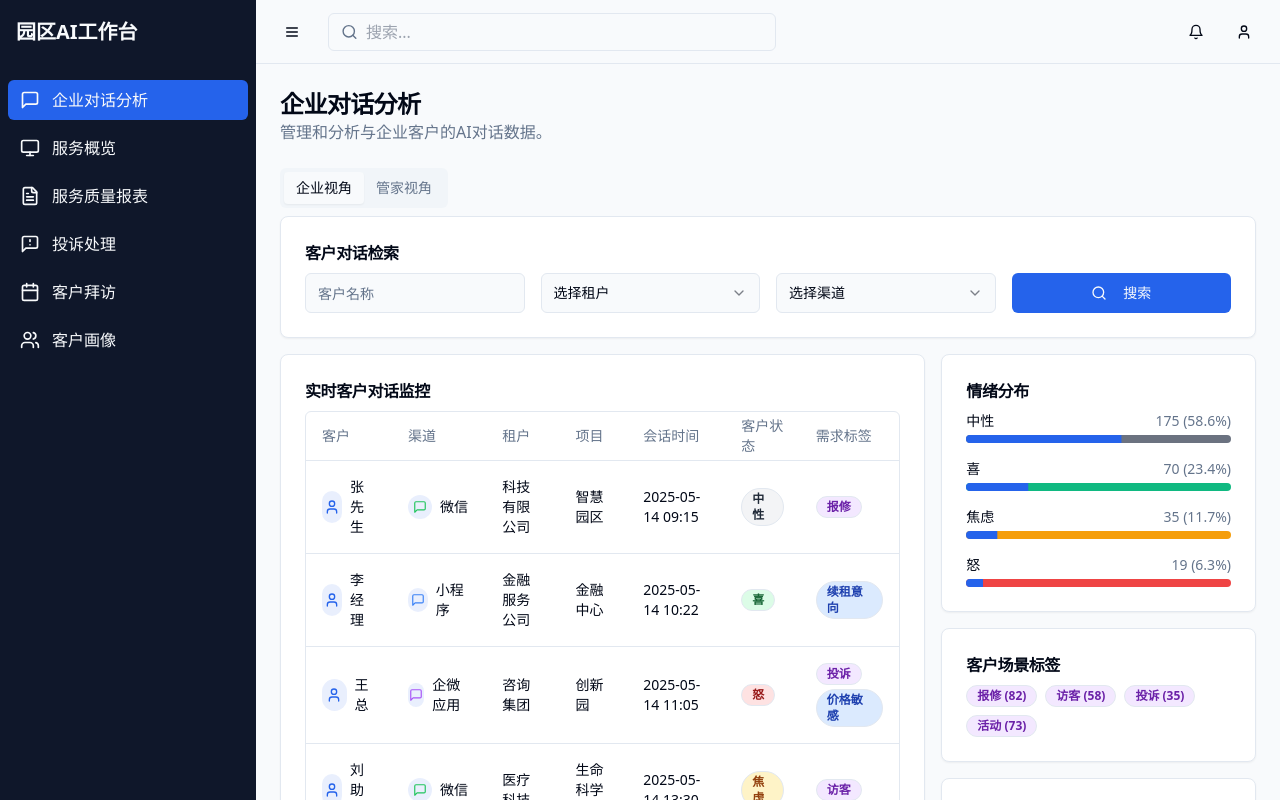
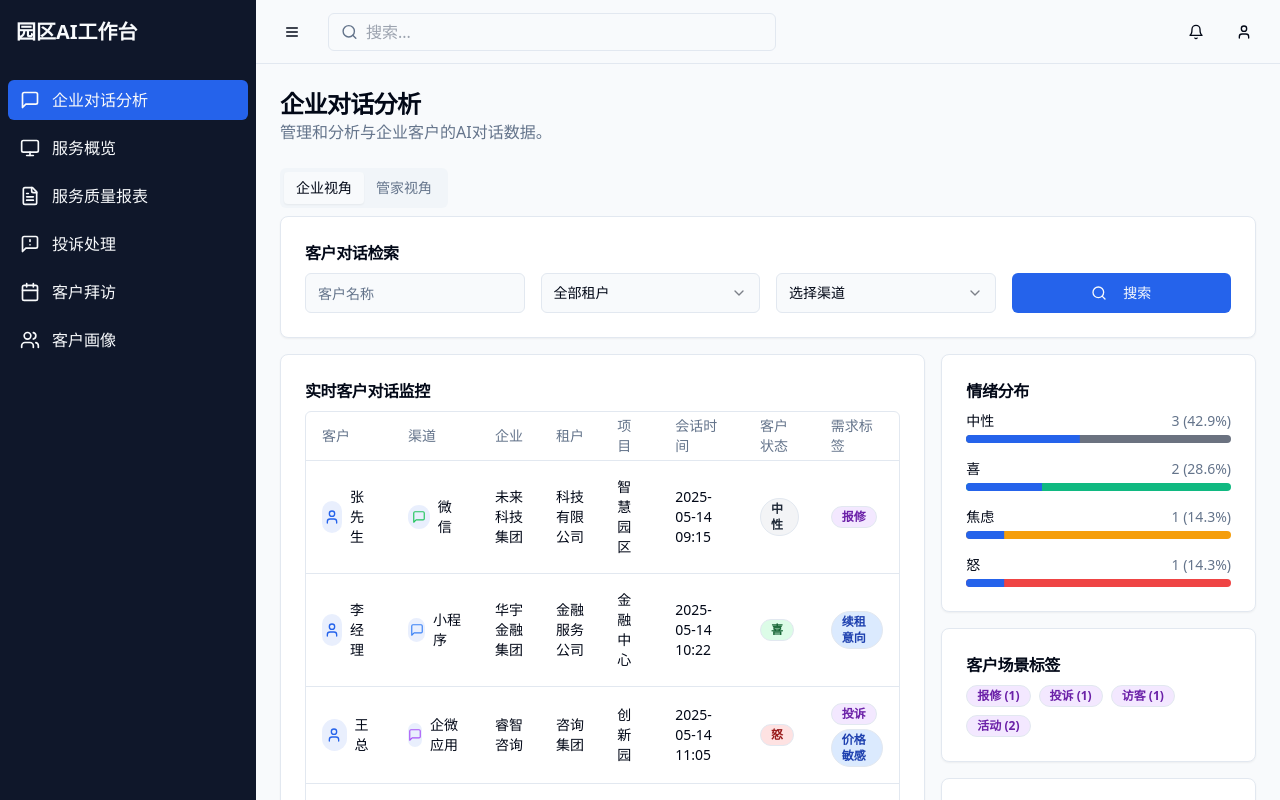
Before and after one commit to zeeklog/smart-park-workbench-42, a React (Vite) app: page /conversations in a window 1280 px wide. Built offline with nearby package versions, Linux system fonts and the light colour scheme.

Commit message:
Add enterprise column and dynamic emotion updates
Adds an "企业" (enterprise) column to the conversation table. Implements dynamic updates to the emotion distribution based on the selected tenant, including animation.

```diff
--- a/src/components/dashboard/ConversationTable.tsx
+++ b/src/components/dashboard/ConversationTable.tsx
@@ -17,6 +17,7 @@ export interface Conversation {
   userName: string;
   botName: string;
   tenant: string;
+  enterprise: string; // Added enterprise field
   project: string;
   createdAt: string;
   tags: {
@@ -54,6 +55,7 @@ const ConversationTable: React.FC<ConversationTableProps> = ({
           <TableRow>
             <TableHead className="w-[80px]">客户</TableHead>
             <TableHead>渠道</TableHead>
+            <TableHead>企业</TableHead> {/* Added enterprise column */}
             <TableHead>租户</TableHead>
             <TableHead>项目</TableHead>
             <TableHead>会话时间</TableHead>
@@ -80,6 +82,7 @@ const ConversationTable: React.FC<ConversationTableProps> = ({
                   {conversation.channel}
                 </div>
               </TableCell>
+              <TableCell>{conversation.enterprise}</TableCell> {/* Display enterprise */}
               <TableCell>{conversation.tenant}</TableCell>
               <TableCell>{conversation.project}</TableCell>
               <TableCell>{conversation.createdAt}</TableCell>
--- a/src/components/dashboard/EmotionCard.tsx
+++ b/src/components/dashboard/EmotionCard.tsx
@@ -12,9 +12,10 @@ interface EmotionData {
 interface EmotionCardProps {
   emotions: EmotionData[];
   total: number;
+  className?: string;
 }
 
-const EmotionCard: React.FC<EmotionCardProps> = ({ emotions, total }) => {
+const EmotionCard: React.FC<EmotionCardProps> = ({ emotions, total, className }) => {
   const getEmotionColor = (emotion: string) => {
     switch (emotion) {
       case '喜':
@@ -29,7 +30,7 @@ const EmotionCard: React.FC<EmotionCardProps> = ({ emotions, total }) => {
   };
 
   return (
-    <Card>
+    <Card className={className}>
       <CardHeader className="pb-2">
         <CardTitle className="text-md">情绪分布</CardTitle>
       </CardHeader>
@@ -45,7 +46,7 @@ const EmotionCard: React.FC<EmotionCardProps> = ({ emotions, total }) => {
               </div>
               <Progress
                 value={emotion.percentage}
-                className={`h-2 ${getEmotionColor(emotion.label)}`}
+                className={`h-2 ${getEmotionColor(emotion.label)} transition-all duration-300 ease-in-out`}
               />
             </div>
           ))}
--- a/src/pages/ConversationsPage.tsx
+++ b/src/pages/ConversationsPage.tsx
@@ -1,4 +1,5 @@
-import React, { useState } from 'react';
+
+import React, { useState, useEffect, useMemo } from 'react';
 import ConversationTable, { Conversation } from '@/components/dashboard/ConversationTable';
 import EmotionCard from '@/components/dashboard/EmotionCard';
 import SceneTagsCard from '@/components/dashboard/SceneTagsCard';
@@ -25,36 +26,17 @@ interface EmotionData {
 
 const ConversationsPage = () => {
   const [activeTab, setActiveTab] = useState('enterprise');
+  const [selectedTenant, setSelectedTenant] = useState<string>('all');
 
-  // Mock data - fixed type for emotionsData
-  const emotionsData: EmotionData[] = [
-    { label: '中性', count: 175, percentage: 58.6 },
-    { label: '喜', count: 70, percentage: 23.4 },
-    { label: '焦虑', count: 35, percentage: 11.7 },
-    { label: '怒', count: 19, percentage: 6.3 },
-  ];
-
-  const sceneTags = [
-    { label: '报修', count: 82 },
-    { label: '访客', count: 58 },
-    { label: '投诉', count: 35 },
-    { label: '活动', count: 73 },
-  ];
-
-  const intentTags = [
-    { label: '续租意向', count: 42 },
-    { label: '价格敏感', count: 28 },
-    { label: '功能探查', count: 63 },
-    { label: '园区活动', count: 55 },
-  ];
-
-  const conversations: Conversation[] = [
+  // Mock data - with enterprise information
+  const allConversations: Conversation[] = [
     {
       id: '1',
       channel: '微信',
       userName: '张先生',
       botName: 'AI助手',
       tenant: '科技有限公司',
+      enterprise: '未来科技集团',
       project: '智慧园区',
       createdAt: '2025-05-14 09:15',
       tags: {
@@ -68,6 +50,7 @@ const ConversationsPage = () => {
       userName: '李经理',
       botName: 'AI助手',
       tenant: '金融服务公司',
+      enterprise: '华宇金融集团',
       project: '金融中心',
       createdAt: '2025-05-14 10:22',
       tags: {
@@ -81,6 +64,7 @@ const ConversationsPage = () => {
       userName: '王总',
       botName: 'AI助手',
       tenant: '咨询集团',
+      enterprise: '睿智咨询',
       project: '创新园',
       createdAt: '2025-05-14 11:05',
       tags: {
@@ -95,6 +79,7 @@ const ConversationsPage = () => {
       userName: '刘助理',
       botName: 'AI助手',
       tenant: '医疗科技',
+      enterprise: '健康医疗集团',
       project: '生命科学园',
       createdAt: '2025-05-14 13:30',
       tags: {
@@ -108,6 +93,7 @@ const ConversationsPage = () => {
       userName: '陈经理',
       botName: 'AI助手',
       tenant: '教育科技',
+      enterprise: '未来教育科技',
       project: '知识园区',
       createdAt: '2025-05-14 14:45',
       tags: {
@@ -122,6 +108,7 @@ const ConversationsPage = () => {
       userName: '赵总监',
       botName: 'AI助手',
       tenant: '传媒公司',
+      enterprise: '创想传媒',
       project: '文创园',
       createdAt: '2025-05-14 15:10',
       tags: {
@@ -135,6 +122,7 @@ const ConversationsPage = () => {
       userName: '孙经理',
       botName: 'AI助手',
       tenant: '科技创新',
+      enterprise: '未来科技集团',
       project: '智慧园区',
       createdAt: '2025-05-14 16:25',
       tags: {
@@ -143,6 +131,81 @@ const ConversationsPage = () => {
       },
     },
   ];
+
+  // Filter conversations based on selected tenant
+  const filteredConversations = useMemo(() => {
+    if (selectedTenant === 'all') {
+      return allConversations;
+    }
+    return allConversations.filter(conversation => conversation.tenant === selectedTenant);
+  }, [selectedTenant]);
+
+  // Calculate emotion distribution based on filtered conversations
+  const calculateEmotionData = (conversations: Conversation[]): EmotionData[] => {
+    const emotionCounts: Record<string, number> = { '中性': 0, '喜': 0, '焦虑': 0, '怒': 0 };
+
+    // Count each emotion
+    conversations.forEach(conversation => {
+      if (conversation.tags.emotion) {
+        emotionCounts[conversation.tags.emotion] += 1;
+      }
+    });
+
+    const total = conversations.filter(c => c.tags.emotion).length || 1; // Avoid division by zero
+
+    // Create emotion data array
+    return [
+      { label: '中性', count: emotionCounts['中性'], percentage: (emotionCounts['中性'] / total) * 100 },
+      { label: '喜', count: emotionCounts['喜'], percentage: (emotionCounts['喜'] / total) * 100 },
+      { label: '焦虑', count: emotionCounts['焦虑'], percentage: (emotionCounts['焦虑'] / total) * 100 },
+      { label: '怒', count: emotionCounts['怒'], percentage: (emotionCounts['怒'] / total) * 100 },
+    ];
+  };
+
+  // Calculate emotions based on filtered conversations
+  const emotionsData = useMemo(() => calculateEmotionData(filteredConversations), [filteredConversations]);
+
+  // Get unique tenants for the dropdown
+  const tenants = useMemo(() => {
+    const uniqueTenants = [...new Set(allConversations.map(c => c.tenant))];
+    return uniqueTenants;
+  }, []);
+
+  // Scene and intent tags can also be filtered by tenant
+  const sceneTags = useMemo(() => {
+    // Count scene tags in filtered conversations
+    const sceneCounts: Record<string, number> = {};
+    filteredConversations.forEach(conversation => {
+      if (conversation.tags.scene) {
+        sceneCounts[conversation.tags.scene] = (sceneCounts[conversation.tags.scene] || 0) + 1;
+      }
+    });
+
+    return Object.entries(sceneCounts).map(([label, count]) => ({ label, count }));
+  }, [filteredConversations]);
+
+  const intentTags = useMemo(() => {
+    // Count intent tags in filtered conversations
+    const intentCounts: Record<string, number> = {};
+    filteredConversations.forEach(conversation => {
+      if (conversation.tags.intent) {
+        intentCounts[conversation.tags.intent] = (intentCounts[conversation.tags.intent] || 0) + 1;
+      }
+    });
+
+    return Object.entries(intentCounts).map(([label, count]) => ({ label, count }));
+  }, [filteredConversations]);
+
+  // Calculate total for emotion card
+  const totalEmotions = useMemo(() =>
+    filteredConversations.filter(c => c.tags.emotion).length,
+    [filteredConversations]
+  );
+
+  // Handle tenant selection change with animation
+  const handleTenantChange = (value: string) => {
+    setSelectedTenant(value);
+  };
 
   return (
     <div className="space-y-6">
@@ -166,18 +229,16 @@ const ConversationsPage = () => {
             <CardContent>
               <div className="grid gap-4 md:grid-cols-4">
                 <Input placeholder="客户名称" />
-                <Select>
+                <Select value={selectedTenant} onValueChange={handleTenantChange}>
                   <SelectTrigger>
                     <SelectValue placeholder="选择租户" />
                   </SelectTrigger>
                   <SelectContent>
                     <SelectGroup>
                       <SelectItem value="all">全部租户</SelectItem>
-                      <SelectItem value="tech">科技公司</SelectItem>
-                      <SelectItem value="finance">金融服务</SelectItem>
-                      <SelectItem value="consulting">咨询集团</SelectItem>
-                      <SelectItem value="healthcare">医疗科技</SelectItem>
-                      <SelectItem value="education">教育科技</SelectItem>
+                      {tenants.map(tenant => (
+                        <SelectItem key={tenant} value={tenant}>{tenant}</SelectItem>
+                      ))}
                     </SelectGroup>
                   </SelectContent>
                 </Select>
@@ -209,22 +270,28 @@ const ConversationsPage = () => {
                   <CardTitle className="text-md">实时客户对话监控</CardTitle>
                 </CardHeader>
                 <CardContent>
-                  <ConversationTable conversations={conversations} />
+                  <ConversationTable conversations={filteredConversations} />
                 </CardContent>
               </Card>
             </div>
             <div className="space-y-4">
-              <EmotionCard emotions={emotionsData} total={299} />
+              <EmotionCard
+                emotions={emotionsData}
+                total={totalEmotions}
+                className="transition-all duration-300 ease-in-out"
+              />
               <div className="grid grid-cols-1 gap-4">
                 <SceneTagsCard
                   title="客户场景标签"
                   tags={sceneTags}
                   badgeClassName="ai-tag scene"
+                  className="transition-all duration-300 ease-in-out"
                 />
                 <SceneTagsCard
                   title="客户意图标签"
                   tags={intentTags}
                   badgeClassName="ai-tag intent"
+                  className="transition-all duration-300 ease-in-out"
                 />
               </div>
             </div>
```
